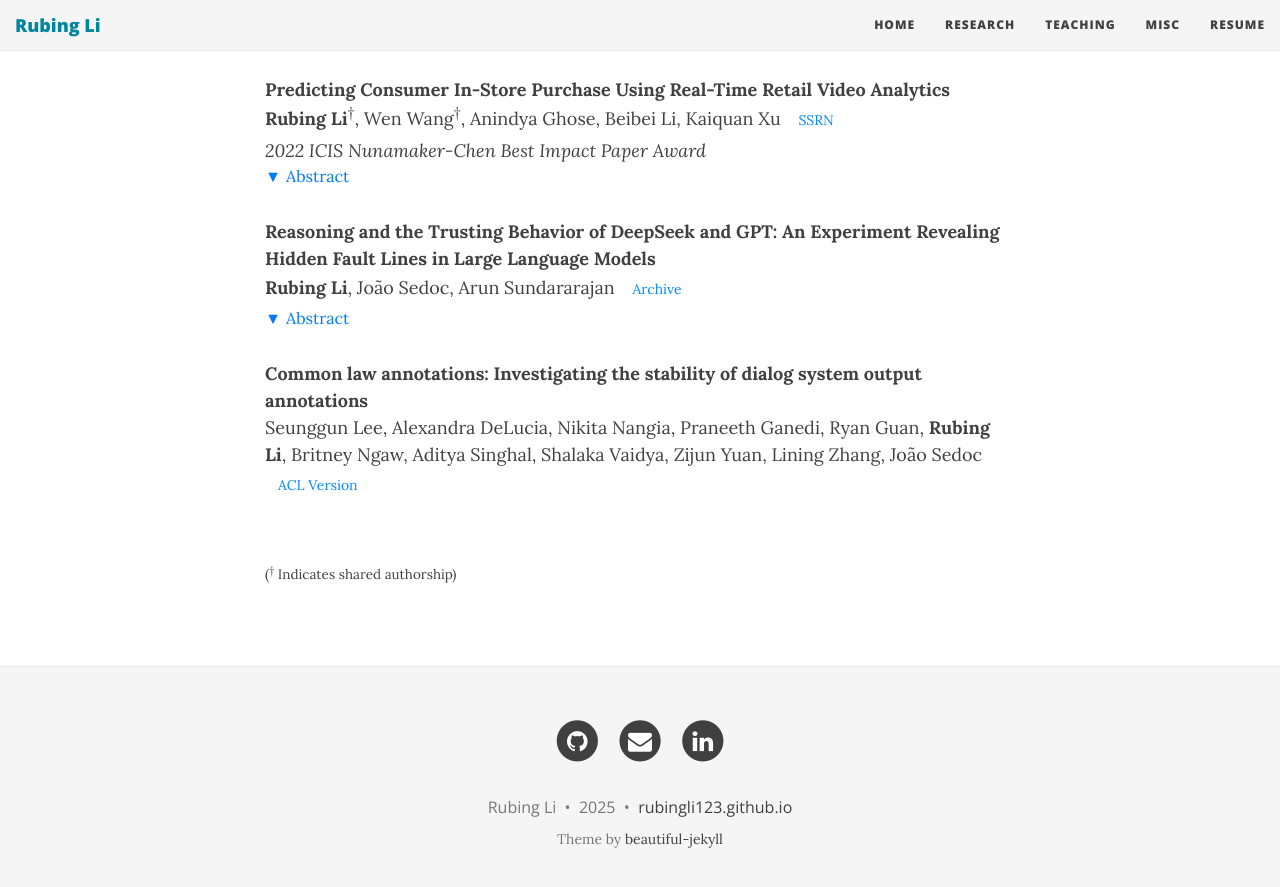
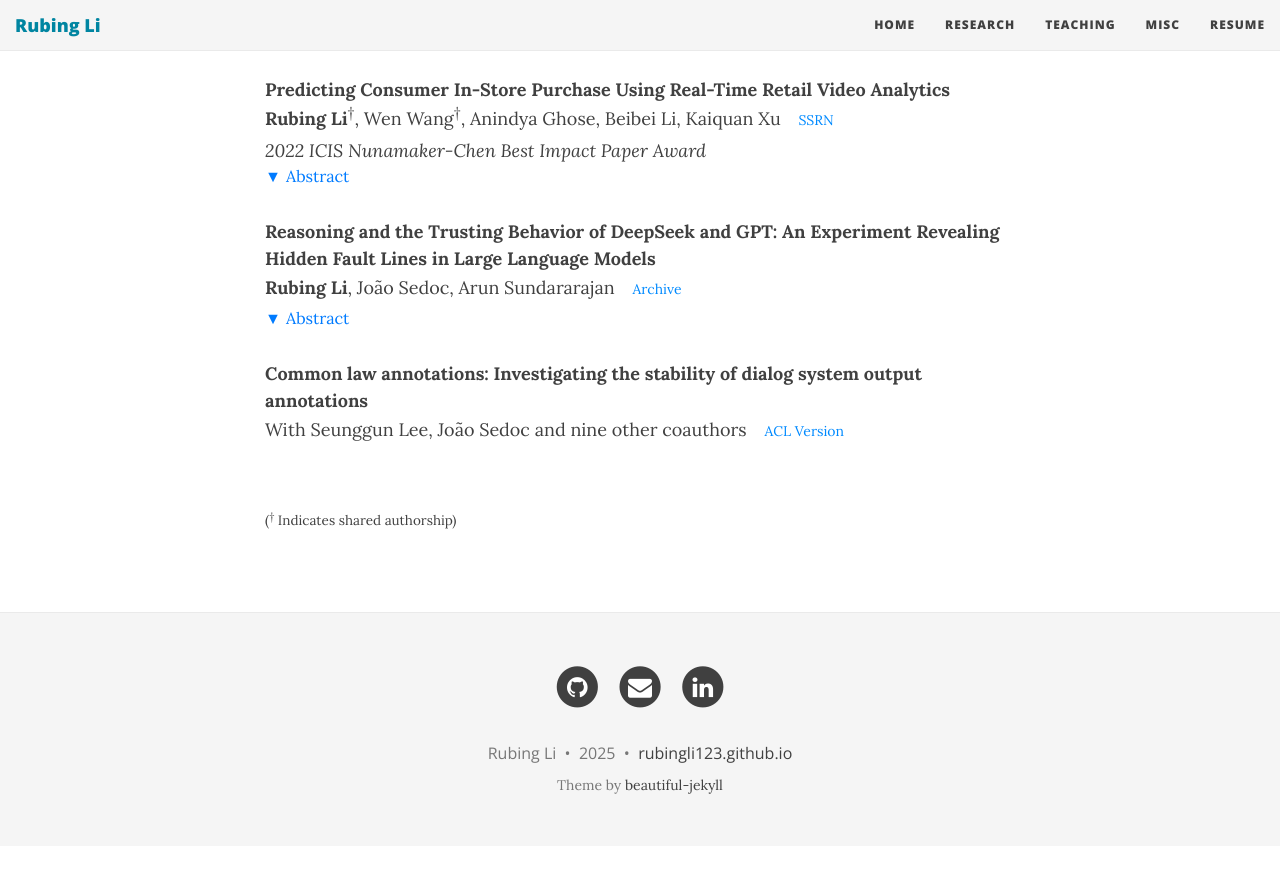
Before and after one commit to RubingLi123/rubingli123.github.io, a Jekyll site: the page built from research.md, in a window 1280 px wide and 900 px high, scrolled down 566 px. Shown: the top 887 px of the window. Built offline with Jekyll 4.4.1, drawn with Linux system fonts in a browser that asks for light colours; nearby versions of some CDN libraries; after the commit the page ends 1412 px from its top, so only the background shows below that.

Commit message:
Update research.md

```diff
--- a/research.md
+++ b/research.md
@@ -88,7 +88,7 @@
 </div>
 
 **Common law annotations: Investigating the stability of dialog system output annotations**
-Seunggun Lee, Alexandra DeLucia, Nikita Nangia, Praneeth Ganedi, Ryan Guan, **Rubing Li**, Britney Ngaw, Aditya Singhal, Shalaka Vaidya, Zijun Yuan, Lining Zhang, João Sedoc  [ACL Version](https://aclanthology.org/2023.findings-acl.780.pdf){: .btn}
+With Seunggun Lee, João Sedoc and nine other coauthors [ACL Version](https://aclanthology.org/2023.findings-acl.780.pdf){: .btn}
 
 <br>
 <span style="font-size: 0.75em;">(<sup>†</sup> Indicates shared authorship)</span>
```
